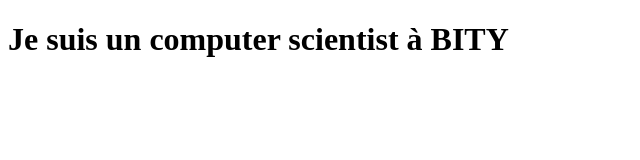
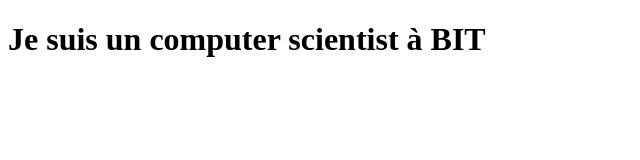
Before and after one commit to Lionel3107/app, a plain HTML site: page index.html in a window 1280 px wide. Shown: the full height of the page, 0-640 px from the left. Drawn offline with Linux system fonts and the light colour scheme.

Commit message:
j'ai corriger le y de BIT

```diff
--- a/index.html
+++ b/index.html
@@ -6,6 +6,6 @@
     <title>Premier test Git</title>
 </head>
 <body>
-    <h1>Je suis un computer scientist à BITY</h1>
+    <h1>Je suis un computer scientist à BIT</h1>
 </body>
 </html>
```
